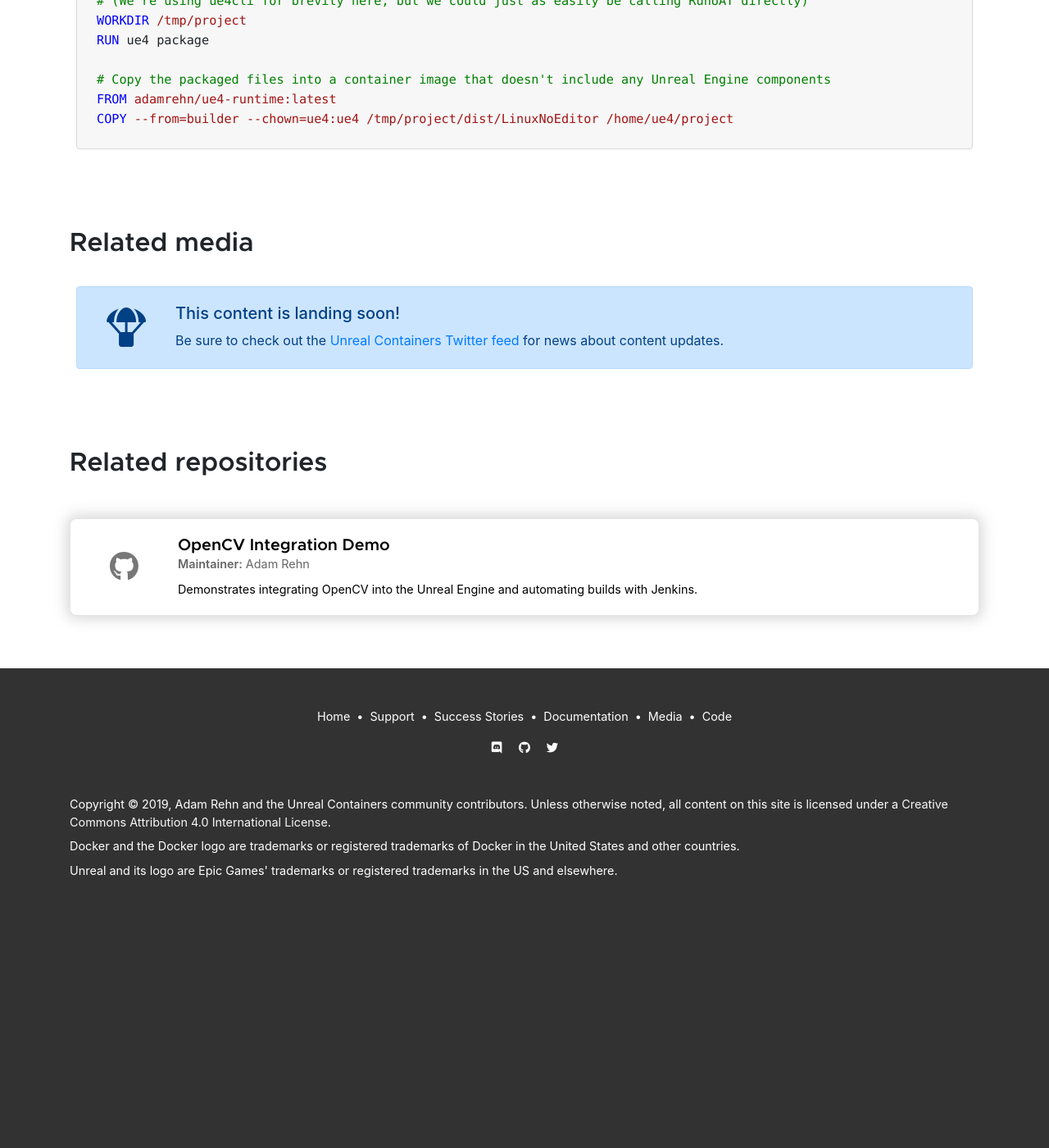
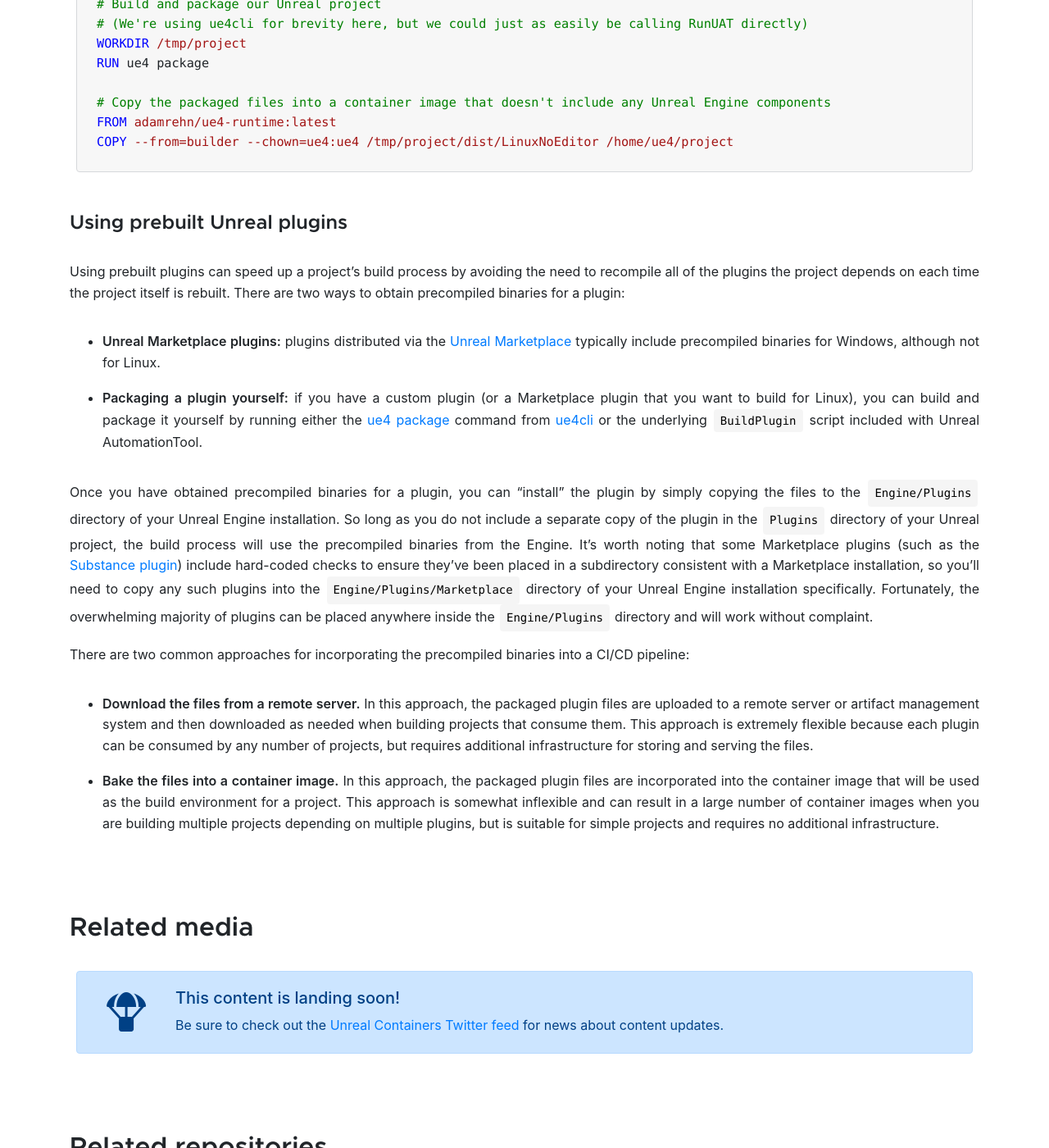
Before and after one commit to UnrealContainers/unrealcontainers.github.io, a Jekyll site: the page built from _collections/_docs/use-cases/continuous-integration.md, in a window 1280 px wide and 1400 px high, scrolled down 4866 px. Shown: the whole window at 82% size. Built offline with Jekyll 4.4.1, drawn with Linux system fonts in a browser that asks for light colours; before the commit the page ends 5987 px from its top, so only the background shows below that; some of the changed text lies outside the part shown.

Commit message:
Add prebuilt plugin notes to the CI/CD page

```diff
--- a/_collections/_docs/use-cases/continuous-integration.md
+++ b/_collections/_docs/use-cases/continuous-integration.md
@@ -119,6 +119,22 @@
 COPY --from=builder --chown=ue4:ue4 /tmp/project/dist/LinuxNoEditor /home/ue4/project
 {% endhighlight %}
 
+### Using prebuilt Unreal plugins
+
+Using prebuilt plugins can speed up a project's build process by avoiding the need to recompile all of the plugins the project depends on each time the project itself is rebuilt. There are two ways to obtain precompiled binaries for a plugin:
+
+- **Unreal Marketplace plugins:** plugins distributed via the [Unreal Marketplace](https://www.unrealengine.com/marketplace/) typically include precompiled binaries for Windows, although not for Linux.
+
+- **Packaging a plugin yourself:** if you have a custom plugin (or a Marketplace plugin that you want to build for Linux), you can build and package it yourself by running either the [ue4 package](https://adamrehn.com/docs/ue4cli/descriptor-commands/package) command from [ue4cli](https://github.com/adamrehn/ue4cli) or the underlying `BuildPlugin` script included with Unreal AutomationTool.
+
+Once you have obtained precompiled binaries for a plugin, you can "install" the plugin by simply copying the files to the `Engine/Plugins` directory of your Unreal Engine installation. So long as you do not include a separate copy of the plugin in the `Plugins` directory of your Unreal project, the build process will use the precompiled binaries from the Engine. It's worth noting that some Marketplace plugins (such as the [Substance plugin](https://www.unrealengine.com/marketplace/en-US/product/substance-plugin)) include hard-coded checks to ensure they've been placed in a subdirectory consistent with a Marketplace installation, so you'll need to copy any such plugins into the `Engine/Plugins/Marketplace` directory of your Unreal Engine installation specifically. Fortunately, the overwhelming majority of plugins can be placed anywhere inside the `Engine/Plugins` directory and will work without complaint.
+
+There are two common approaches for incorporating the precompiled binaries into a CI/CD pipeline:
+
+- **Download the files from a remote server.** In this approach, the packaged plugin files are uploaded to a remote server or artifact management system and then downloaded as needed when building projects that consume them. This approach is extremely flexible because each plugin can be consumed by any number of projects, but requires additional infrastructure for storing and serving the files.
+
+- **Bake the files into a container image.** In this approach, the packaged plugin files are incorporated into the container image that will be used as the build environment for a project. This approach is somewhat inflexible and can result in a large number of container images when you are building multiple projects depending on multiple plugins, but is suitable for simple projects and requires no additional infrastructure.
+
 
 ## Related media
 
```
